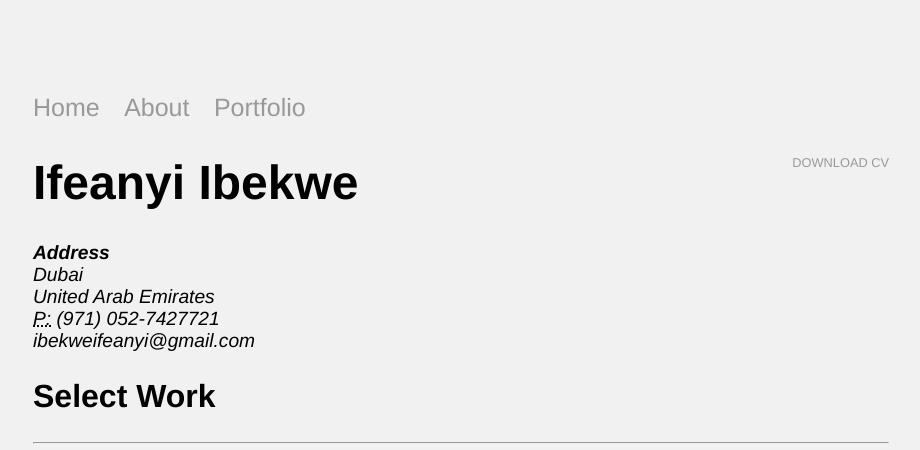
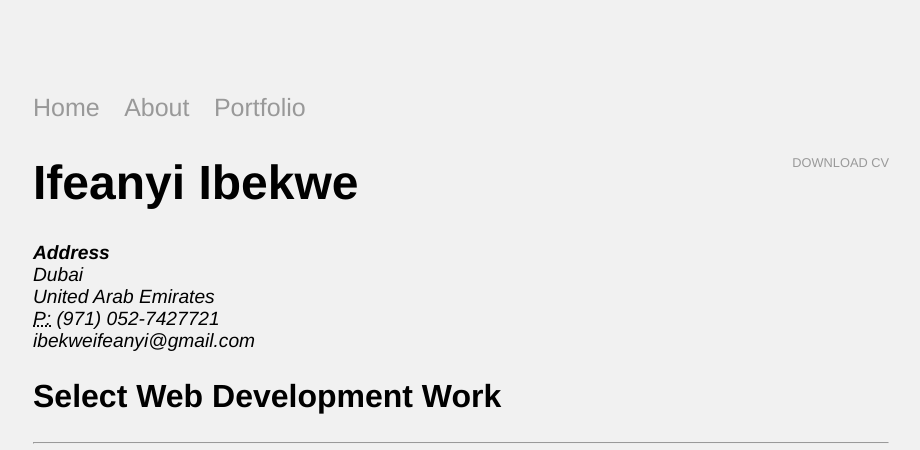
Before and after one commit to IfeanyiIbekwe/ifeanyiibekwe.github.io, a Jekyll site: the page built from portfolio/index.html, in a window 1280 px wide. Shown: the top 450 px of the page, without its empty margins (179-1099 px from the left). Built offline with Jekyll 4.4.1, drawn with Linux system fonts in a browser that asks for light colours.

Commit message:
Update index.html

```diff
--- a/portfolio/index.html
+++ b/portfolio/index.html
@@ -14,7 +14,7 @@ title: Portfolio for Ifeanyi Ibekwe
 					<span class="obfuscate">ibekweifeanyi@gmail.com</span>
 					</address>
 
-					<h2>Select Work</h2>
+					<h2>Select Web Development Work</h2>
 		<hr>
 
 
```
